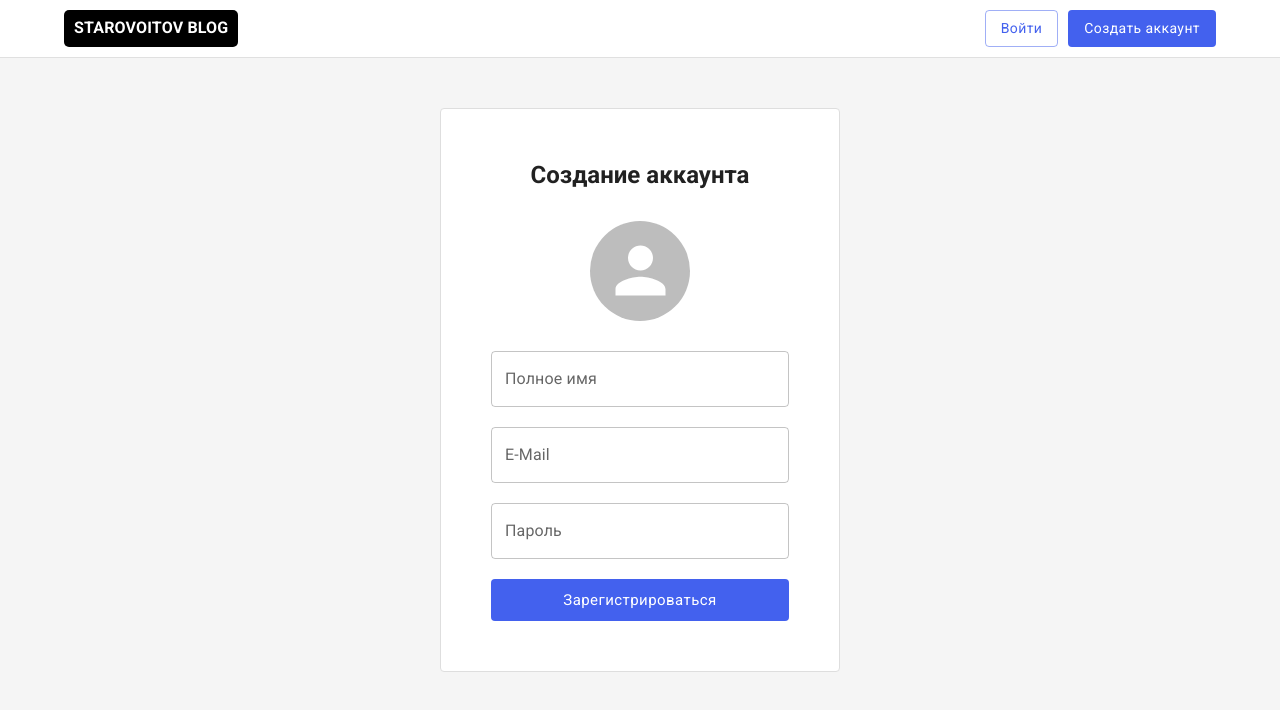
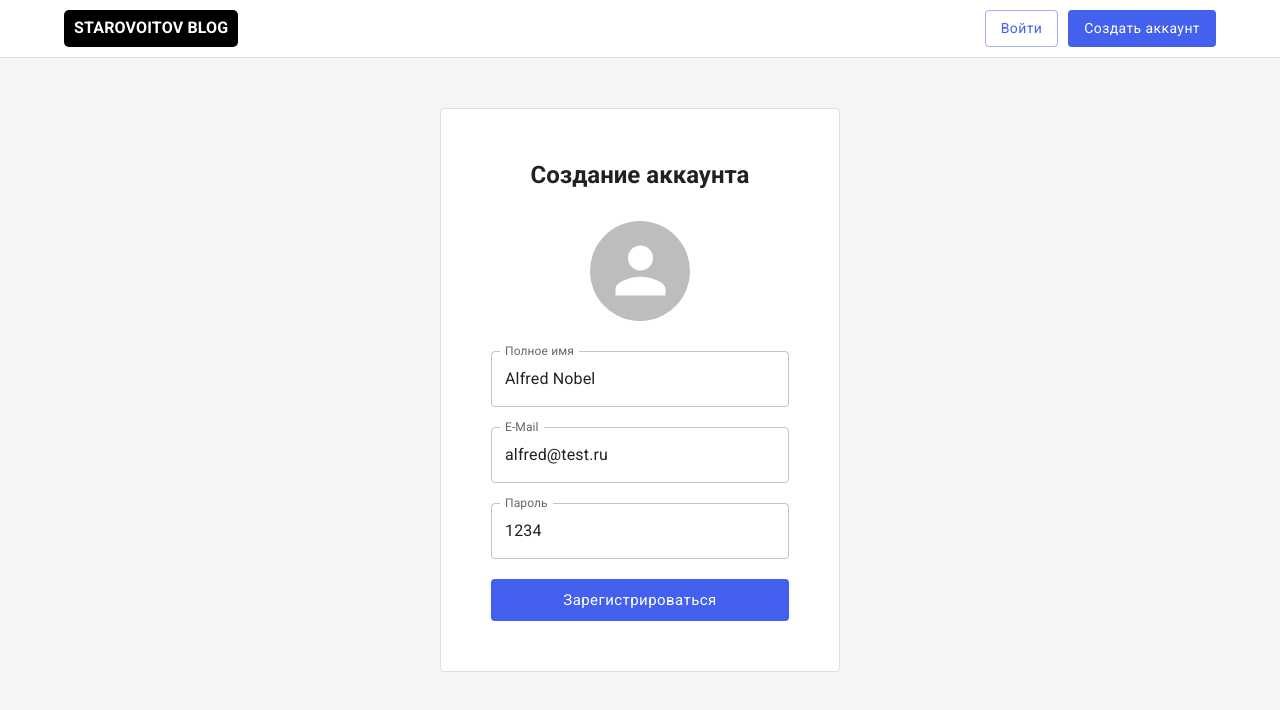
Before and after one commit to Aleksei-89ST/Starovoitov-blog-MERN-front, a React (Create React App) app: page /register in a window 1280 px wide. Shown: the top 710 px of the page. Built offline with nearby package versions, Linux system fonts and the light colour scheme; no server answers.

Commit message:
checking for access redocting articles

```diff
--- a/src/pages/Home.jsx
+++ b/src/pages/Home.jsx
@@ -10,6 +10,7 @@ import { fetchPosts, fetchTags } from "../redux/slices/posts";
 
 export const Home = () => {
   const dispatch = useDispatch();
+  const userData = useSelector((state) => state.auth.data);
   const { posts, tags } = useSelector((state) => state.posts);
   const isPostLoading = posts.status === "loading";
   const isTagsLoading = tags.status === "loading";
@@ -42,7 +43,7 @@ export const Home = () => {
                 viewsCount={obj.viewsCount}
                 commentsCount={3}
                 tags={obj.tags}
-                isEditable
+                isEditable={userData ?._id === obj.user._id}
               />
             )
           )}
--- a/src/pages/Login/index.jsx
+++ b/src/pages/Login/index.jsx
@@ -17,7 +17,6 @@ export const Login = () => {
   const {
     register,
     handleSubmit,
-    setError,
     formState: { errors, isValid },
   } = useForm({
     defaultValues: {
@@ -69,7 +68,7 @@ if (isAuth) {
           {...register("password", { required: "Укажите пароль" })}
           fullWidth
         />
-        <Button type="submit" size="large" variant="contained" fullWidth>
+        <Button disabled={!isValid} type="submit" size="large" variant="contained" fullWidth>
           Войти
         </Button>
       </form>
--- a/src/pages/Registration/index.jsx
+++ b/src/pages/Registration/index.jsx
@@ -1,13 +1,44 @@
-import React from 'react';
-import Typography from '@mui/material/Typography';
-import TextField from '@mui/material/TextField';
-import Paper from '@mui/material/Paper';
-import Button from '@mui/material/Button';
-import Avatar from '@mui/material/Avatar';
-
-import styles from './Login.module.scss';
+import React from "react";
+import Typography from "@mui/material/Typography";
+import TextField from "@mui/material/TextField";
+import { Navigate } from "react-router-dom";
+import Paper from "@mui/material/Paper";
+import { fetchRegister } from "../../redux/slices/auth";
+import Button from "@mui/material/Button";
+import Avatar from "@mui/material/Avatar";
+import { useForm } from "react-hook-form";
+import styles from "./Login.module.scss";
+import { useDispatch } from "react-redux";
 
 export const Registration = () => {
+  const dispatch = useDispatch();
+  // вытаскиваю функции из react-hook-form
+  const {
+    register,
+    handleSubmit,
+    formState: { errors, isValid },
+  } = useForm({
+    defaultValues: {
+      fullName: "Alfred Nobel ",
+      email: "alfred@test.ru",
+      password: "1234",
+    },
+    // обьясняю что валидация будет происходить если же эти поля поменялись
+    mode: "onChange",
+  });
+
+  const onSubmit = async (values) => {
+    const data = await dispatch(fetchRegister(values));
+    if (!data.payload) {
+      return alert("Не удалось зарегистрироваться!");
+    }
+    // при успешном входе сохраняю токен
+    if ("token" in data.payload) {
+      window.localStorage.setItem("token", data.payload.token);
+    }
+  };
+
+
   return (
     <Paper classes={{ root: styles.root }}>
       <Typography classes={{ root: styles.title }} variant="h5">
@@ -16,12 +47,38 @@ export const Registration = () => {
       <div className={styles.avatar}>
         <Avatar sx={{ width: 100, height: 100 }} />
       </div>
-      <TextField className={styles.field} label="Полное имя" fullWidth />
-      <TextField className={styles.field} label="E-Mail" fullWidth />
-      <TextField className={styles.field} label="Пароль" fullWidth />
-      <Button size="large" variant="contained" fullWidth>
+      <form onSubmit={handleSubmit(onSubmit)}>
+      <TextField
+        error={Boolean(errors.fullName?.message)}
+        helperText={errors.fullName?.message}
+        // обьясняю что если password рендерится - то сразу их регистрируем в useForm
+        {...register("fullName", { required: "Укажите полное имя" })}
+        className={styles.field}
+        label="Полное имя"
+        fullWidth
+      />
+      <TextField
+        error={Boolean(errors.email?.message)}
+        helperText={errors.email?.message}
+        // обьясняю что если password рендерится - то сразу их регистрируем в useForm
+        {...register("email", { required: "Укажите email" })}
+        className={styles.field}
+        label="E-Mail"
+        fullWidth
+      />
+      <TextField
+        error={Boolean(errors.password?.message)}
+        helperText={errors.password?.message}
+        // обьясняю что если password рендерится - то сразу их регистрируем в useForm
+        {...register("password", { required: "Укажите пароль" })}
+        className={styles.field}
+        label="Пароль"
+        fullWidth
+      />
+      <Button disabled={!isValid} type="submit" size="large" variant="contained" fullWidth>
         Зарегистрироваться
       </Button>
+      </form>
     </Paper>
   );
 };
--- a/src/redux/slices/auth.js
+++ b/src/redux/slices/auth.js
@@ -1,5 +1,6 @@
 import { createSlice, createAsyncThunk } from "@reduxjs/toolkit";
 import axios from "../../axios";
+
 export const fetchAuth = createAsyncThunk("auth/fetchAuth", async (params) => {
   const { data } = await axios.post("/auth/login", params);
   return data;
@@ -7,6 +8,11 @@ export const fetchAuth = createAsyncThunk("auth/fetchAuth", async (params) => {
 
 export const fetchAuthMe = createAsyncThunk("auth/fetchAuthMe", async () => {
     const { data } = await axios.get("/auth/me");
+    return data;
+  });
+
+  export const fetchRegister = createAsyncThunk("auth/fetchRegister", async (params) => {
+    const { data } = await axios.post("/auth/register",params);
     return data;
   });
 
@@ -48,6 +54,18 @@ logout: (state) => {
         state.status = "error";
         state.data = null;
       },
+      [fetchRegister.pending]: (state) => {
+        state.status = "loading";
+        state.data = null;
+      },
+      [fetchRegister.fulfilled]: (state, action) => {
+        state.status = "loaded";
+        state.data = action.payload;
+      },
+      [fetchRegister.rejected]: (state) => {
+        state.status = "error";
+        state.data = null;
+      },
   },
 });
 
```
